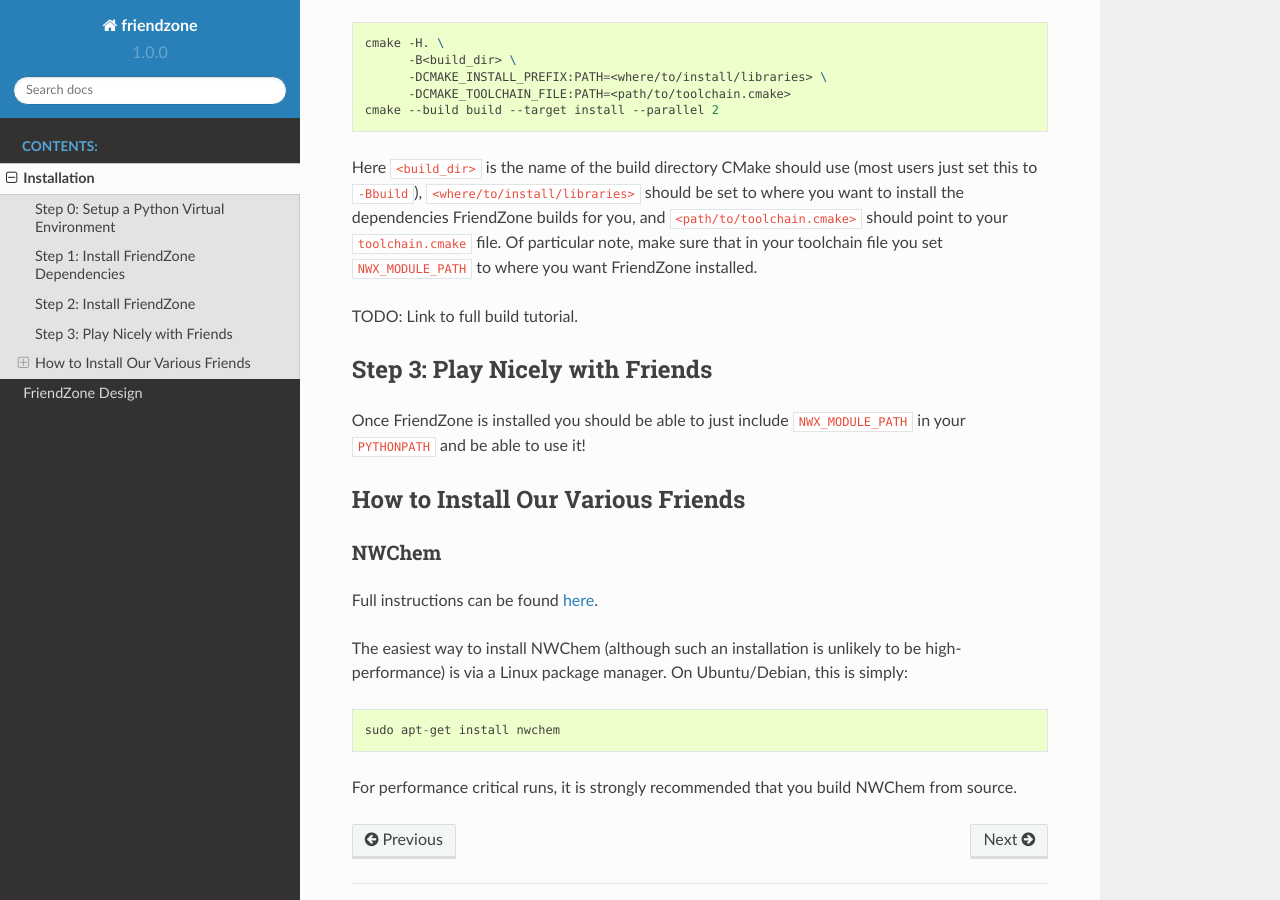
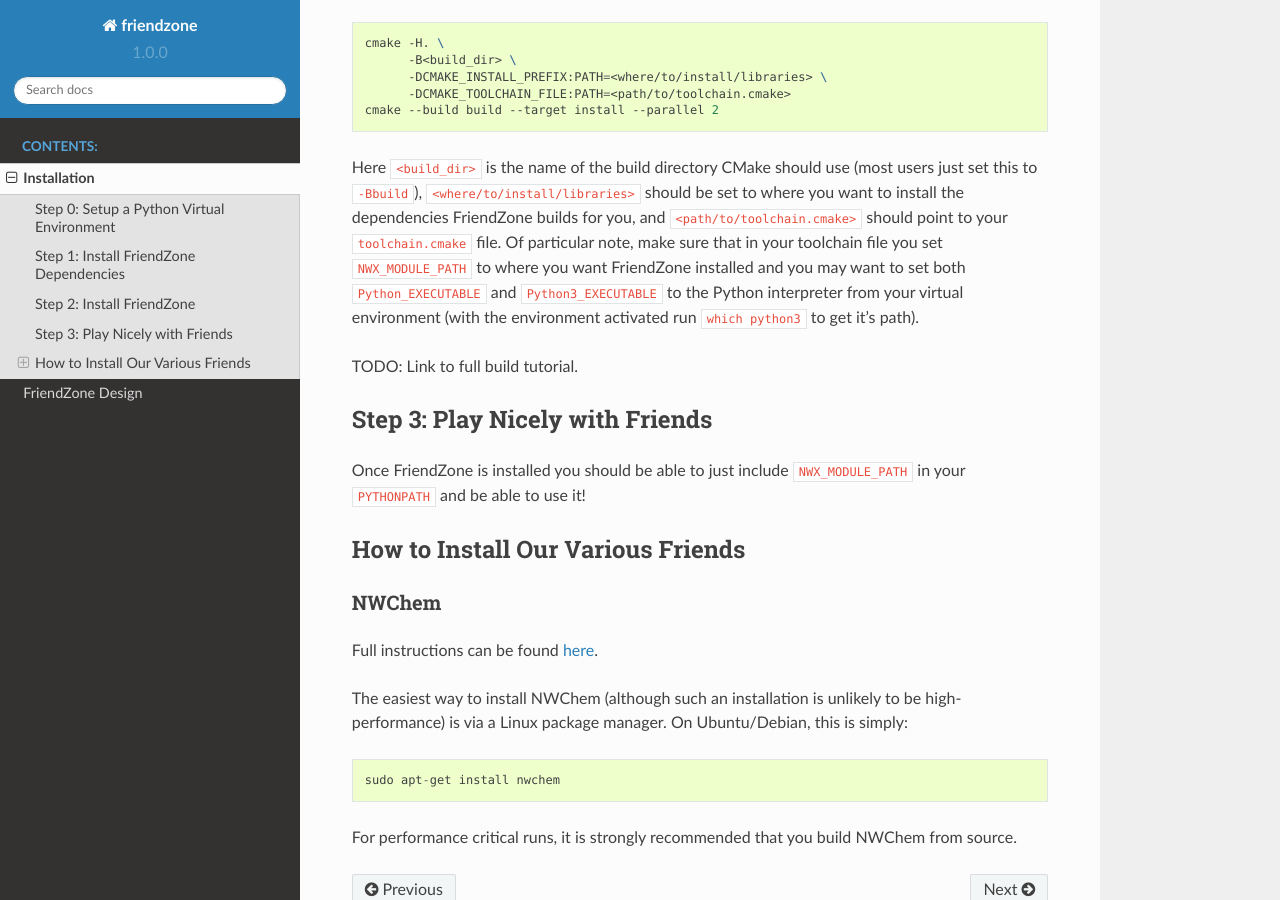
Before and after one commit to NWChemEx/FriendZone, a Sphinx documentation site: the page built from docs/source/installation.rst, in a window 1280 px wide and 900 px high, scrolled down 987 px. Built offline with Sphinx 7.4.7 and the Read the Docs theme 2.0.0, drawn with Linux system fonts in a browser that asks for light colours; pages that are not in the unit, such as notebooks, are missing from menus.

Commit message:
Update installation.rst [skip ci]

```diff
--- a/docs/source/installation.rst
+++ b/docs/source/installation.rst
@@ -66,7 +66,10 @@
 be set to where you want to install the dependencies FriendZone builds for you,
 and ``<path/to/toolchain.cmake>`` should point to your ``toolchain.cmake`` file.
 Of particular note, make sure that in your toolchain file you set
-``NWX_MODULE_PATH`` to where you want FriendZone installed.
+``NWX_MODULE_PATH`` to where you want FriendZone installed and you may want to
+set both ``Python_EXECUTABLE`` and ``Python3_EXECUTABLE`` to the Python
+interpreter from your virtual environment (with the environment activated
+run ``which python3`` to get it's path).
 
 
 TODO: Link to full build tutorial.
```
